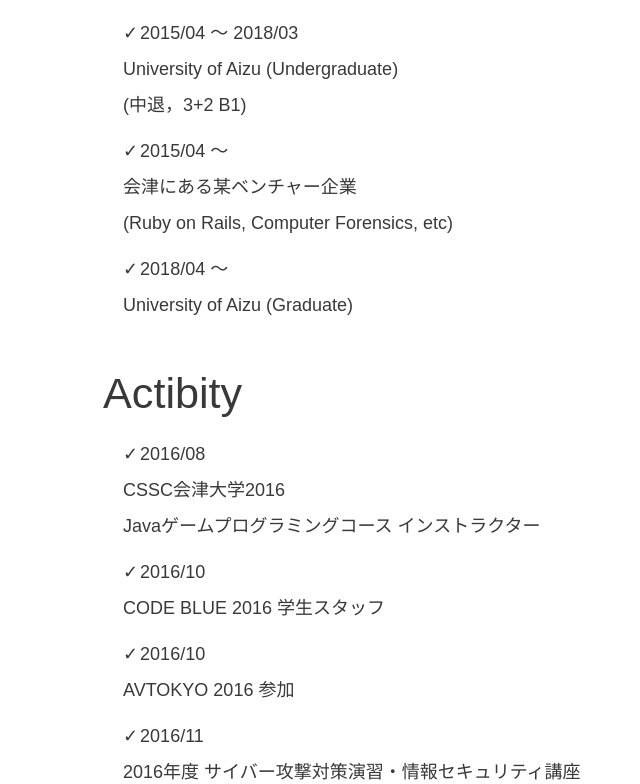
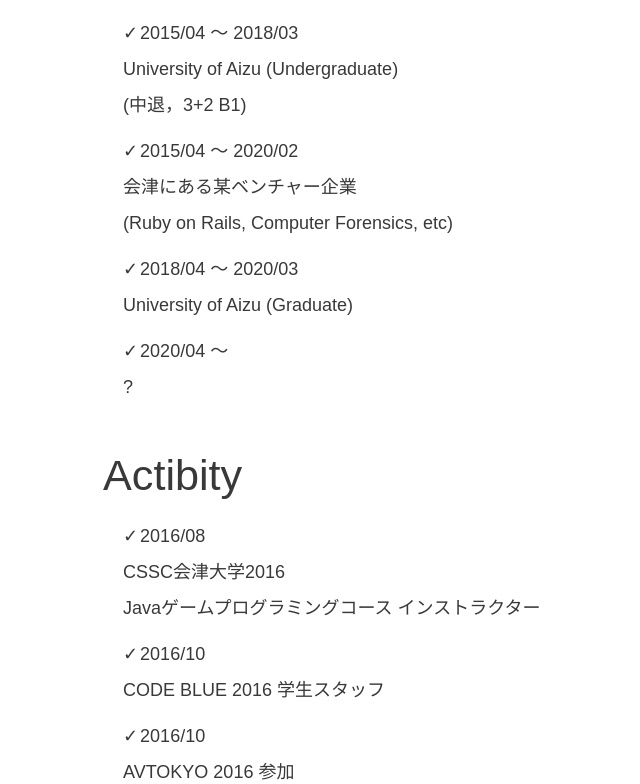
Before and after one commit to ywkw1717/ywkw1717.github.io, a plain HTML site: page index.html in a window 1280 px wide. Shown: the part 1336-2120 px from the top of the page, without its empty margins (37-677 px from the left). Drawn offline with Linux system fonts and the light colour scheme.

Commit message:
Update index.html

```diff
--- a/index.html
+++ b/index.html
@@ -23,11 +23,11 @@
             <ul class="ul-contents">
               <li>
                 <p>Name</p>
-                <p>Yuya Kanesawa</p>
+                <p>さわ</p>
               </li>
               <li>
                 <p>Affiliation</p>
-                <p>University of Aizu (M2)</p>
+                <p>?</p>
                 <p><a href="https://ctftime.org/team/25823">wabisabi</a> (CTF Team)</p>
               </li>
               <li>
@@ -91,15 +91,21 @@
               </li>
               <li>
                 <div class="history-content">
-                  <p>2015/04 ～</p>
+                  <p>2015/04 ～ 2020/02</p>
                   <p>会津にある某ベンチャー企業</p>
                   <p>(Ruby on Rails, Computer Forensics, etc)</p>
                 </div>
               </li>
               <li>
                 <div class="history-content">
-                  <p>2018/04 ～</p>
+                  <p>2018/04 ～ 2020/03</p>
                   <p>University of Aizu (Graduate)</p>
+                </div>
+              </li>
+              <li>
+                <div class="history-content">
+                  <p>2020/04 〜</p>
+                  <p>?</p>
                 </div>
               </li>
             </ul>
```
